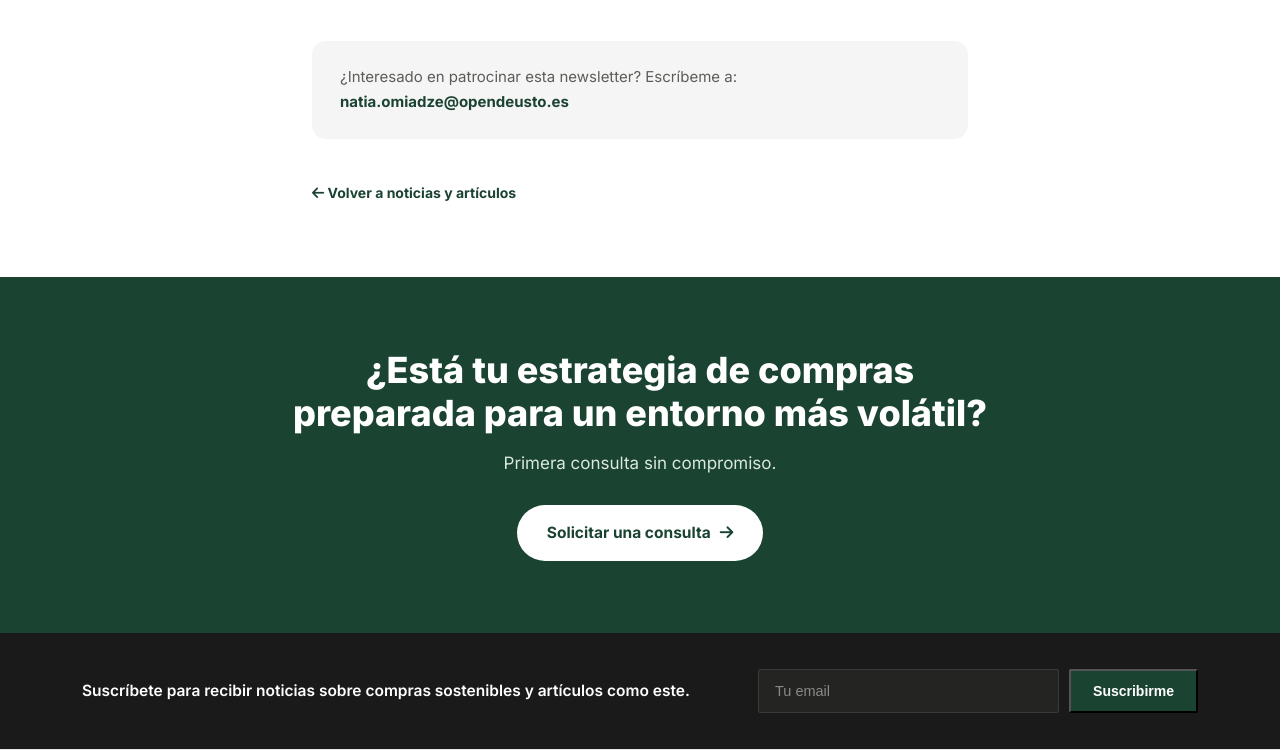
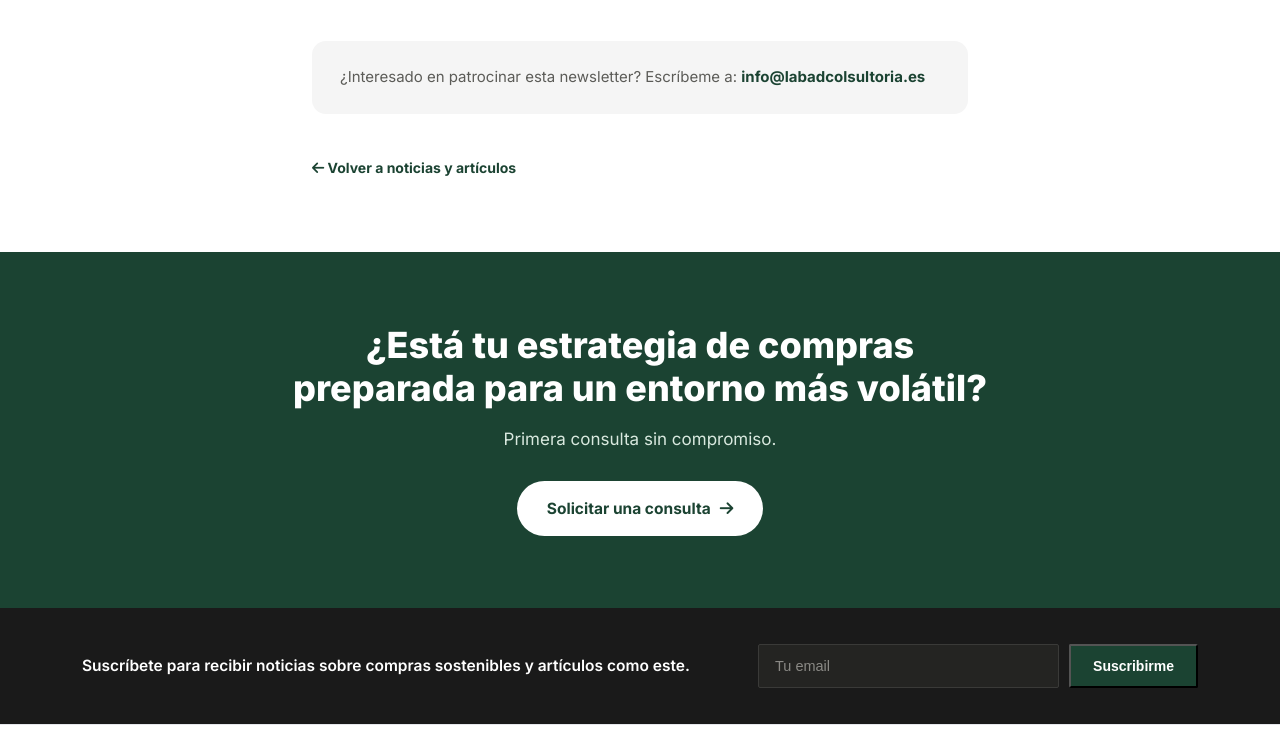
Before and after one commit to lion5481/web-natia, a plain HTML site: page articulo-cambio-climatico.html in a window 1280 px wide. Shown: the part 5262-6013 px from the top of the page. Drawn offline with Linux system fonts and the light colour scheme.

Commit message:
Update articulo-cambio-climatico.html

```diff
--- a/articulo-cambio-climatico.html
+++ b/articulo-cambio-climatico.html
@@ -225,7 +225,7 @@ footer{padding:0;background:#fff;border-top:1px solid #E5E7EB;}
   </ul>
 </section>
 
-<div class="sponsor"><div>¿Interesado en patrocinar esta newsletter? Escríbeme a: <a href="mailto:natia.omiadze@opendeusto.es">natia.omiadze@opendeusto.es</a></div></div>
+<div class="sponsor"><div>¿Interesado en patrocinar esta newsletter? Escríbeme a: <a href="mailto:info@labadcolsultoria.es">info@labadcolsultoria.es</a></div></div>
 
 <div class="back"><a href="index.html#news"><i class="fa-solid fa-arrow-left"></i> Volver a noticias y artículos</a></div>
 
```
